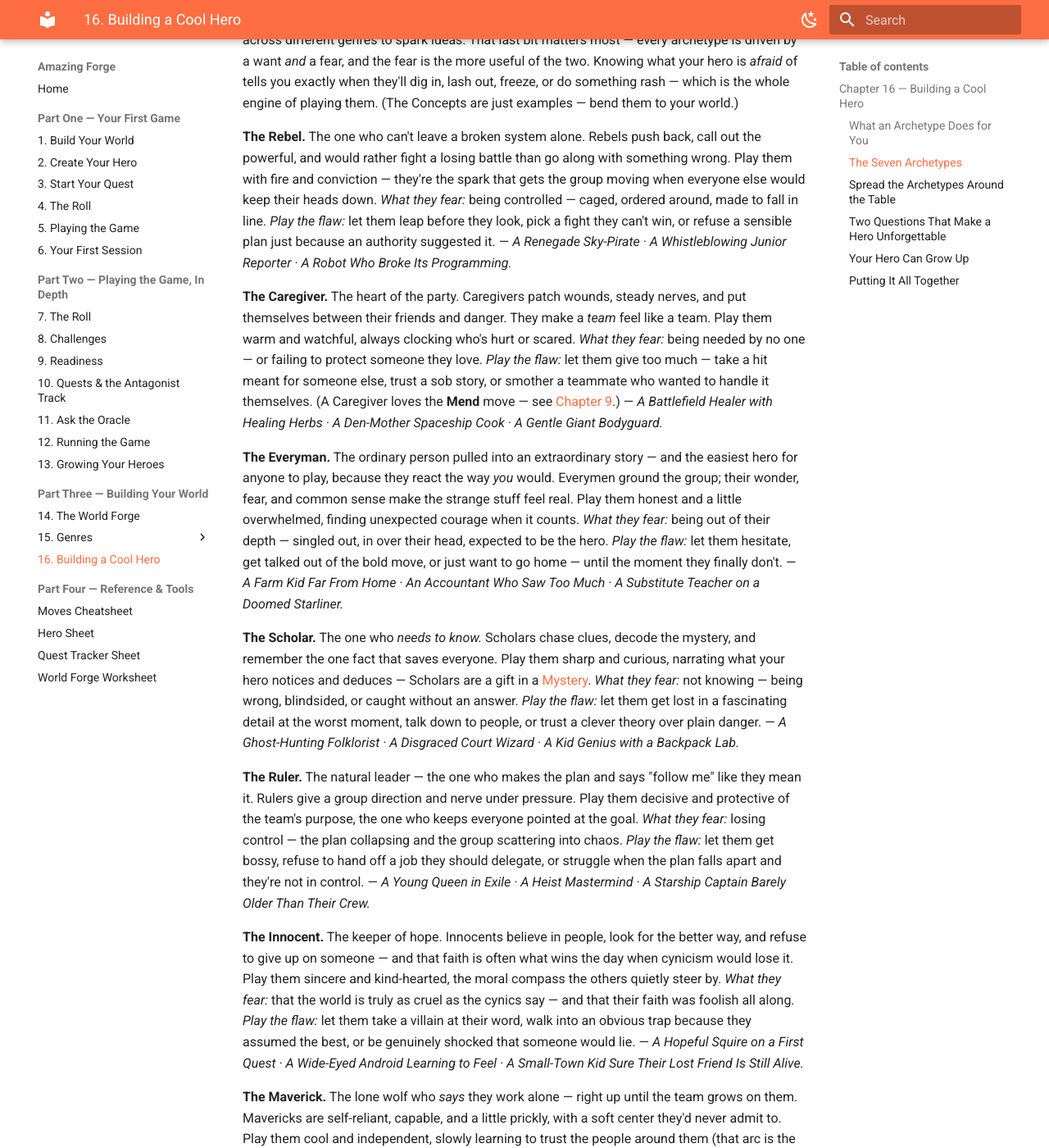
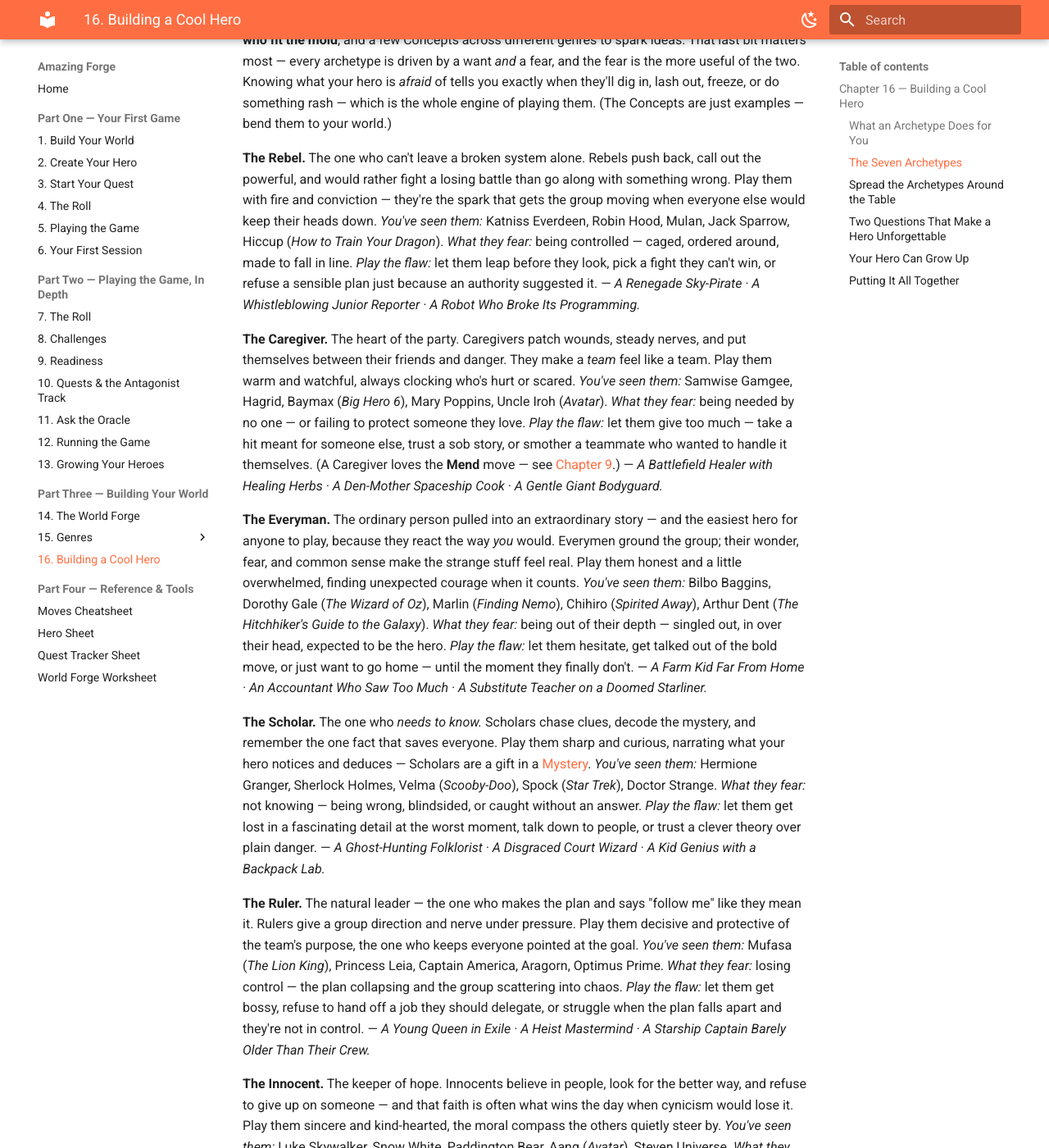
Before and after one commit to Ian-Hitt/amazing-forge, an MkDocs documentation site: the page built from docs/part-three/16-cool-characters.md, in a window 1280 px wide and 1400 px high, scrolled down 1947 px. Shown: the whole window at 82% size. Built offline with MkDocs 1.6.1 and Material for MkDocs 9.7.7, drawn with Linux system fonts in a browser that asks for light colours; some of the changed text lies outside the part shown.

Commit message:
Add famous-character examples to each archetype (Ch.16)
Each of the seven archetypes now lists five recognizable characters
from fiction (a "You've seen them" beat), paying off the chapter's
"you've met them a hundred times" promise. Spread across books, film,
TV, and animation, one source per franchise within each row.

Co-Authored-By: Claude Opus 4.8 (1M context) <noreply@anthropic.com>

```diff
--- a/docs/part-three/16-cool-characters.md
+++ b/docs/part-three/16-cool-characters.md
@@ -33,21 +33,21 @@ Here's the full cast. Read down the list and notice which one makes you grin —
 | **The Innocent** | "There is always a better way." | To keep hope alive and believe in the good of others. | Naive; easily tricked by deceptive villains. |
 | **The Maverick** | "I work alone. Usually." | To prove their self-reliance and complete the mission. | Stubborn; struggles to accept help or trust the team. |
 
-Below, each one gets a closer look: how it feels at the table, **what they fear**, and a few Concepts across different genres to spark ideas. That last bit matters most — every archetype is driven by a want *and* a fear, and the fear is the more useful of the two. Knowing what your hero is *afraid* of tells you exactly when they'll dig in, lash out, freeze, or do something rash — which is the whole engine of playing them. (The Concepts are just examples — bend them to your world.)
+Below, each one gets a closer look: how it feels at the table, **what they fear**, **famous characters who fit the mold**, and a few Concepts across different genres to spark ideas. That last bit matters most — every archetype is driven by a want *and* a fear, and the fear is the more useful of the two. Knowing what your hero is *afraid* of tells you exactly when they'll dig in, lash out, freeze, or do something rash — which is the whole engine of playing them. (The Concepts are just examples — bend them to your world.)
 
-**The Rebel.** The one who can't leave a broken system alone. Rebels push back, call out the powerful, and would rather fight a losing battle than go along with something wrong. Play them with fire and conviction — they're the spark that gets the group moving when everyone else would keep their heads down. *What they fear:* being controlled — caged, ordered around, made to fall in line. *Play the flaw:* let them leap before they look, pick a fight they can't win, or refuse a sensible plan just because an authority suggested it. — *A Renegade Sky-Pirate · A Whistleblowing Junior Reporter · A Robot Who Broke Its Programming.*
+**The Rebel.** The one who can't leave a broken system alone. Rebels push back, call out the powerful, and would rather fight a losing battle than go along with something wrong. Play them with fire and conviction — they're the spark that gets the group moving when everyone else would keep their heads down. *You've seen them:* Katniss Everdeen, Robin Hood, Mulan, Jack Sparrow, Hiccup (*How to Train Your Dragon*). *What they fear:* being controlled — caged, ordered around, made to fall in line. *Play the flaw:* let them leap before they look, pick a fight they can't win, or refuse a sensible plan just because an authority suggested it. — *A Renegade Sky-Pirate · A Whistleblowing Junior Reporter · A Robot Who Broke Its Programming.*
 
-**The Caregiver.** The heart of the party. Caregivers patch wounds, steady nerves, and put themselves between their friends and danger. They make a *team* feel like a team. Play them warm and watchful, always clocking who's hurt or scared. *What they fear:* being needed by no one — or failing to protect someone they love. *Play the flaw:* let them give too much — take a hit meant for someone else, trust a sob story, or smother a teammate who wanted to handle it themselves. (A Caregiver loves the **Mend** move — see [Chapter 9](../part-two/09-readiness.md).) — *A Battlefield Healer with Healing Herbs · A Den-Mother Spaceship Cook · A Gentle Giant Bodyguard.*
+**The Caregiver.** The heart of the party. Caregivers patch wounds, steady nerves, and put themselves between their friends and danger. They make a *team* feel like a team. Play them warm and watchful, always clocking who's hurt or scared. *You've seen them:* Samwise Gamgee, Hagrid, Baymax (*Big Hero 6*), Mary Poppins, Uncle Iroh (*Avatar*). *What they fear:* being needed by no one — or failing to protect someone they love. *Play the flaw:* let them give too much — take a hit meant for someone else, trust a sob story, or smother a teammate who wanted to handle it themselves. (A Caregiver loves the **Mend** move — see [Chapter 9](../part-two/09-readiness.md).) — *A Battlefield Healer with Healing Herbs · A Den-Mother Spaceship Cook · A Gentle Giant Bodyguard.*
 
-**The Everyman.** The ordinary person pulled into an extraordinary story — and the easiest hero for anyone to play, because they react the way *you* would. Everymen ground the group; their wonder, fear, and common sense make the strange stuff feel real. Play them honest and a little overwhelmed, finding unexpected courage when it counts. *What they fear:* being out of their depth — singled out, in over their head, expected to be the hero. *Play the flaw:* let them hesitate, get talked out of the bold move, or just want to go home — until the moment they finally don't. — *A Farm Kid Far From Home · An Accountant Who Saw Too Much · A Substitute Teacher on a Doomed Starliner.*
+**The Everyman.** The ordinary person pulled into an extraordinary story — and the easiest hero for anyone to play, because they react the way *you* would. Everymen ground the group; their wonder, fear, and common sense make the strange stuff feel real. Play them honest and a little overwhelmed, finding unexpected courage when it counts. *You've seen them:* Bilbo Baggins, Dorothy Gale (*The Wizard of Oz*), Marlin (*Finding Nemo*), Chihiro (*Spirited Away*), Arthur Dent (*The Hitchhiker's Guide to the Galaxy*). *What they fear:* being out of their depth — singled out, in over their head, expected to be the hero. *Play the flaw:* let them hesitate, get talked out of the bold move, or just want to go home — until the moment they finally don't. — *A Farm Kid Far From Home · An Accountant Who Saw Too Much · A Substitute Teacher on a Doomed Starliner.*
 
-**The Scholar.** The one who *needs to know.* Scholars chase clues, decode the mystery, and remember the one fact that saves everyone. Play them sharp and curious, narrating what your hero notices and deduces — Scholars are a gift in a [Mystery](genres/mystery.md). *What they fear:* not knowing — being wrong, blindsided, or caught without an answer. *Play the flaw:* let them get lost in a fascinating detail at the worst moment, talk down to people, or trust a clever theory over plain danger. — *A Ghost-Hunting Folklorist · A Disgraced Court Wizard · A Kid Genius with a Backpack Lab.*
+**The Scholar.** The one who *needs to know.* Scholars chase clues, decode the mystery, and remember the one fact that saves everyone. Play them sharp and curious, narrating what your hero notices and deduces — Scholars are a gift in a [Mystery](genres/mystery.md). *You've seen them:* Hermione Granger, Sherlock Holmes, Velma (*Scooby-Doo*), Spock (*Star Trek*), Doctor Strange. *What they fear:* not knowing — being wrong, blindsided, or caught without an answer. *Play the flaw:* let them get lost in a fascinating detail at the worst moment, talk down to people, or trust a clever theory over plain danger. — *A Ghost-Hunting Folklorist · A Disgraced Court Wizard · A Kid Genius with a Backpack Lab.*
 
-**The Ruler.** The natural leader — the one who makes the plan and says "follow me" like they mean it. Rulers give a group direction and nerve under pressure. Play them decisive and protective of the team's purpose, the one who keeps everyone pointed at the goal. *What they fear:* losing control — the plan collapsing and the group scattering into chaos. *Play the flaw:* let them get bossy, refuse to hand off a job they should delegate, or struggle when the plan falls apart and they're not in control. — *A Young Queen in Exile · A Heist Mastermind · A Starship Captain Barely Older Than Their Crew.*
+**The Ruler.** The natural leader — the one who makes the plan and says "follow me" like they mean it. Rulers give a group direction and nerve under pressure. Play them decisive and protective of the team's purpose, the one who keeps everyone pointed at the goal. *You've seen them:* Mufasa (*The Lion King*), Princess Leia, Captain America, Aragorn, Optimus Prime. *What they fear:* losing control — the plan collapsing and the group scattering into chaos. *Play the flaw:* let them get bossy, refuse to hand off a job they should delegate, or struggle when the plan falls apart and they're not in control. — *A Young Queen in Exile · A Heist Mastermind · A Starship Captain Barely Older Than Their Crew.*
 
-**The Innocent.** The keeper of hope. Innocents believe in people, look for the better way, and refuse to give up on someone — and that faith is often what wins the day when cynicism would lose it. Play them sincere and kind-hearted, the moral compass the others quietly steer by. *What they fear:* that the world is truly as cruel as the cynics say — and that their faith was foolish all along. *Play the flaw:* let them take a villain at their word, walk into an obvious trap because they assumed the best, or be genuinely shocked that someone would lie. — *A Hopeful Squire on a First Quest · A Wide-Eyed Android Learning to Feel · A Small-Town Kid Sure Their Lost Friend Is Still Alive.*
+**The Innocent.** The keeper of hope. Innocents believe in people, look for the better way, and refuse to give up on someone — and that faith is often what wins the day when cynicism would lose it. Play them sincere and kind-hearted, the moral compass the others quietly steer by. *You've seen them:* Luke Skywalker, Snow White, Paddington Bear, Aang (*Avatar*), Steven Universe. *What they fear:* that the world is truly as cruel as the cynics say — and that their faith was foolish all along. *Play the flaw:* let them take a villain at their word, walk into an obvious trap because they assumed the best, or be genuinely shocked that someone would lie. — *A Hopeful Squire on a First Quest · A Wide-Eyed Android Learning to Feel · A Small-Town Kid Sure Their Lost Friend Is Still Alive.*
 
-**The Maverick.** The lone wolf who *says* they work alone — right up until the team grows on them. Mavericks are self-reliant, capable, and a little prickly, with a soft center they'd never admit to. Play them cool and independent, slowly learning to trust the people around them (that arc is the whole point). *What they fear:* depending on someone and being let down — so they'd rather not depend at all. *Play the flaw:* let them refuse help they obviously need, go off-script alone, or keep a secret they should've shared. — *A Bounty Hunter With a Code · A Stray-Cat Street Thief · A Retired Monster-Slayer Dragged Back In.*
+**The Maverick.** The lone wolf who *says* they work alone — right up until the team grows on them. Mavericks are self-reliant, capable, and a little prickly, with a soft center they'd never admit to. Play them cool and independent, slowly learning to trust the people around them (that arc is the whole point). *You've seen them:* Han Solo, Wolverine, Batman, Toph Beifong (*Avatar*), Lightning McQueen (*Cars*). *What they fear:* depending on someone and being let down — so they'd rather not depend at all. *Play the flaw:* let them refuse help they obviously need, go off-script alone, or keep a secret they should've shared. — *A Bounty Hunter With a Code · A Stray-Cat Street Thief · A Retired Monster-Slayer Dragged Back In.*
 
 ### Spread the Archetypes Around the Table
 
```
